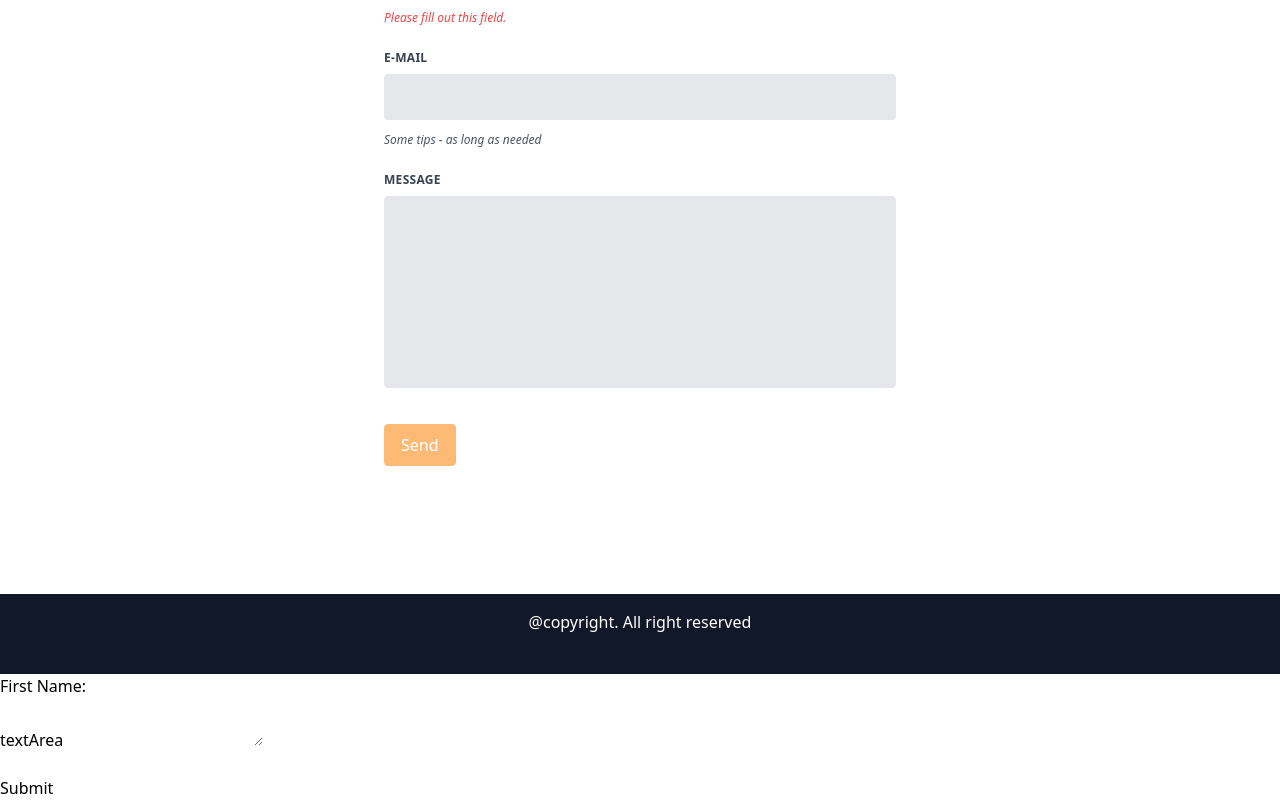
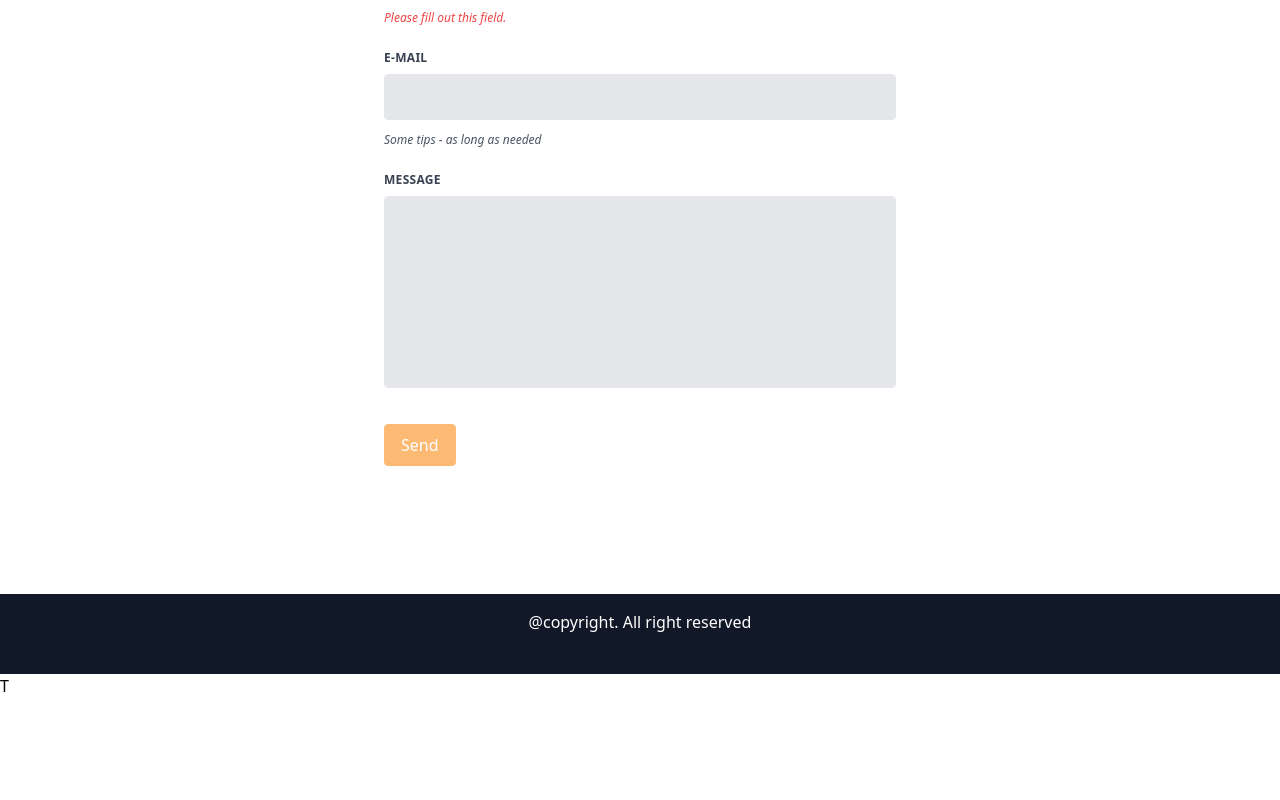
Before and after one commit to TommyOliveir/Official-Portfolio, a React (Vite) app: page / in a window 1280 px wide. Shown: the part 3196-3996 px from the top of the page. After the commit the page ends 3894 px from the top, so only its background shows below. Built offline with nearby package versions, Linux system fonts and the light colour scheme.

Commit message:
Update T.jsx

```diff
--- a/src/assets/components/T.jsx
+++ b/src/assets/components/T.jsx
@@ -1,64 +1,9 @@
-import React, { useState } from "react";
+import React from 'react'
 
-const T = () => {
-  const [formData, setFormData] = useState({
-    firstName: "",
-    textArea: "",
-  });
+function T() {
+  return (
+    <div>T</div>
+  )
+}
 
-  const handleInputChange = (event) => {
-    const { name, value } = event.target;
-    setFormData({ ...formData, [name]: value });
-  };
-
-  const handleSubmit = (event) => {
-    event.preventDefault();
-
-    // Create a new instance of FormData
-    const data = new FormData();
-    data.append("firstName", formData.firstName);
-    data.append("text", formData.textArea);
-    console.log(formData);
-
-    // Perform your form submission or data handling here
-    // For example, you can make an AJAX request with the form data
-    // using fetch() or an HTTP client library like Axios.
-
-    // Reset the form after submission
-    setFormData({
-      firstName: "",
-      textArea: "",
-    });
-  };
-
-  return (
-    <form onSubmit={handleSubmit}>
-      <label>
-        First Name:
-        <input
-          type="text"
-          name="firstName"
-          value={formData.firstName}
-          onChange={handleInputChange}
-        />
-      </label>
-      <br />
-      <label>
-        textArea
-        <textarea
-          wrap="hard"
-          style={{ wordBreak: "break-word" }}
-          name="textArea"
-          value={formData.textArea}
-          onChange={handleInputChange}
-        />
-      </label>
-      <br />
-
-      <br />
-      <button type="submit">Submit</button>
-    </form>
-  );
-};
-
-export default T;
+export default T
```
